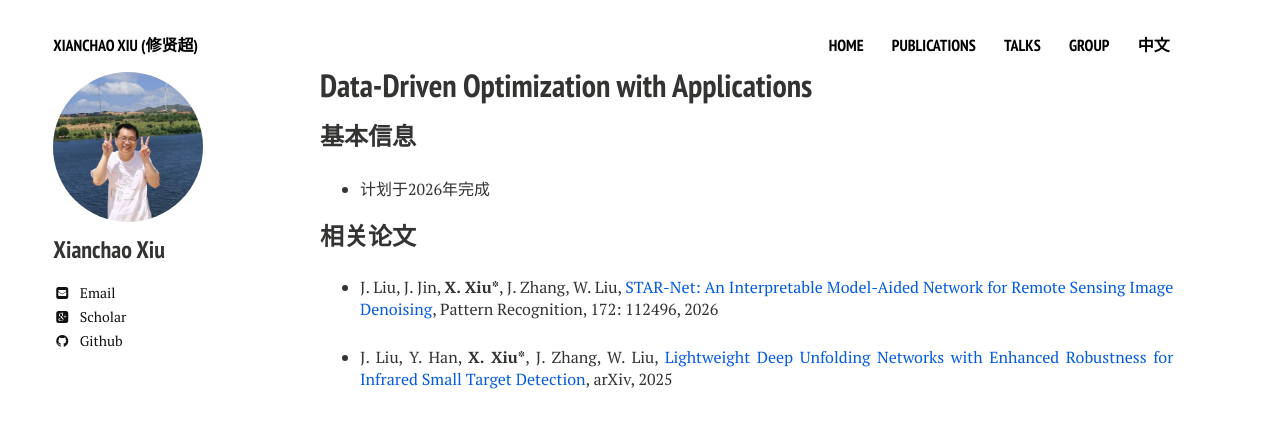
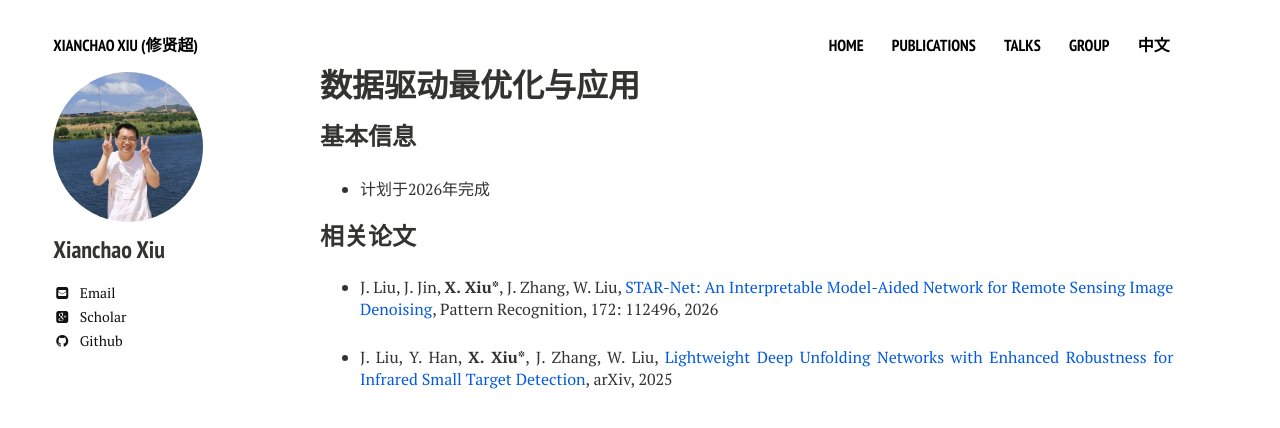
Before and after one commit to xianchaoxiu/xianchaoxiu.github.io, a Jekyll site: the page built from chinese/book/DDOA/index.md, in a window 1280 px wide. Shown: the top 428 px of the page. Built offline with Jekyll 4.4.1, drawn with Linux system fonts in a browser that asks for light colours; nearby versions of some CDN libraries.

Commit message:
Update index.md

```diff
--- a/chinese/book/DDOA/index.md
+++ b/chinese/book/DDOA/index.md
@@ -1,6 +1,6 @@
 ---
 layout: page
-title: Data-Driven Optimization with Applications
+title: 数据驱动最优化与应用
 comments: false
 share: false
 ---
```
